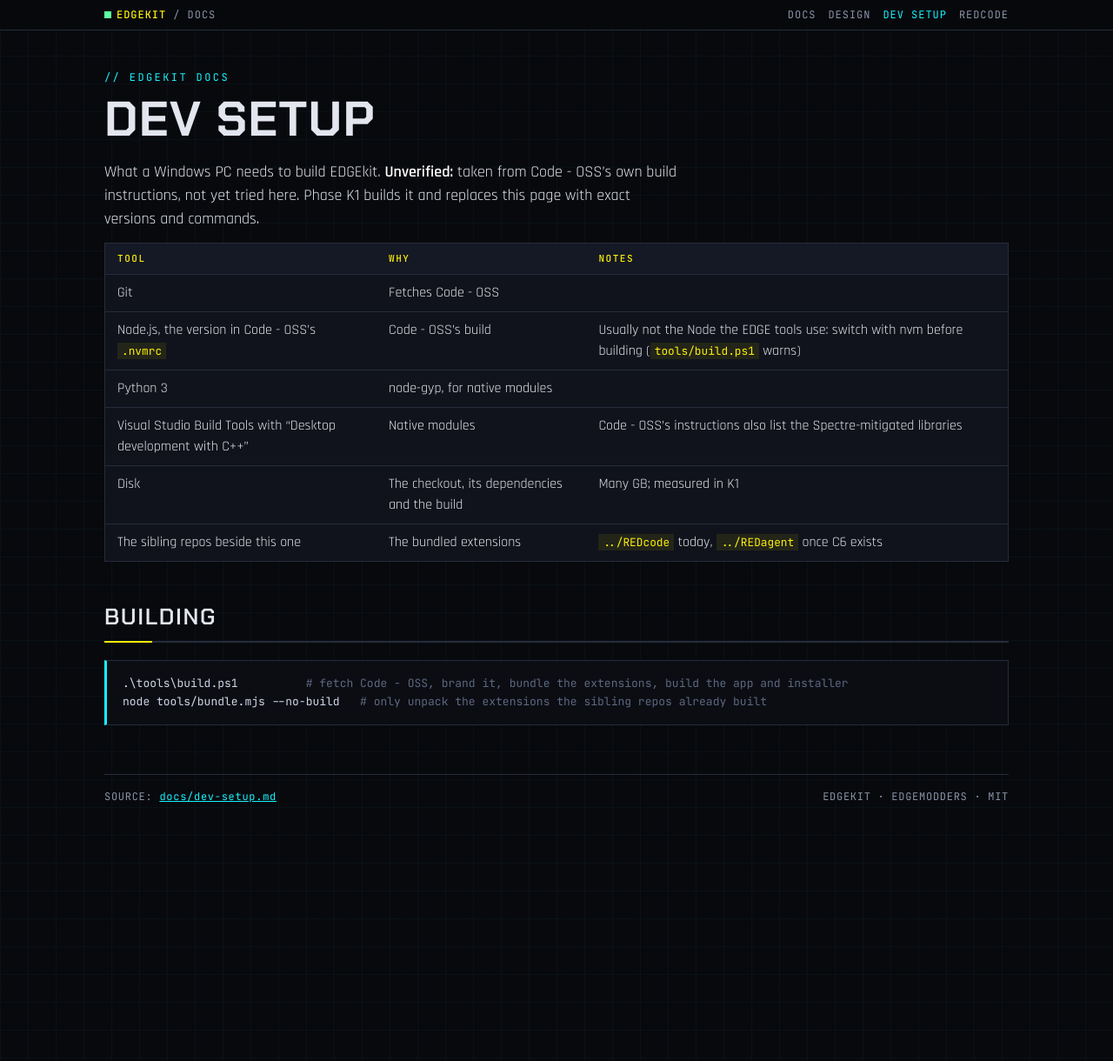
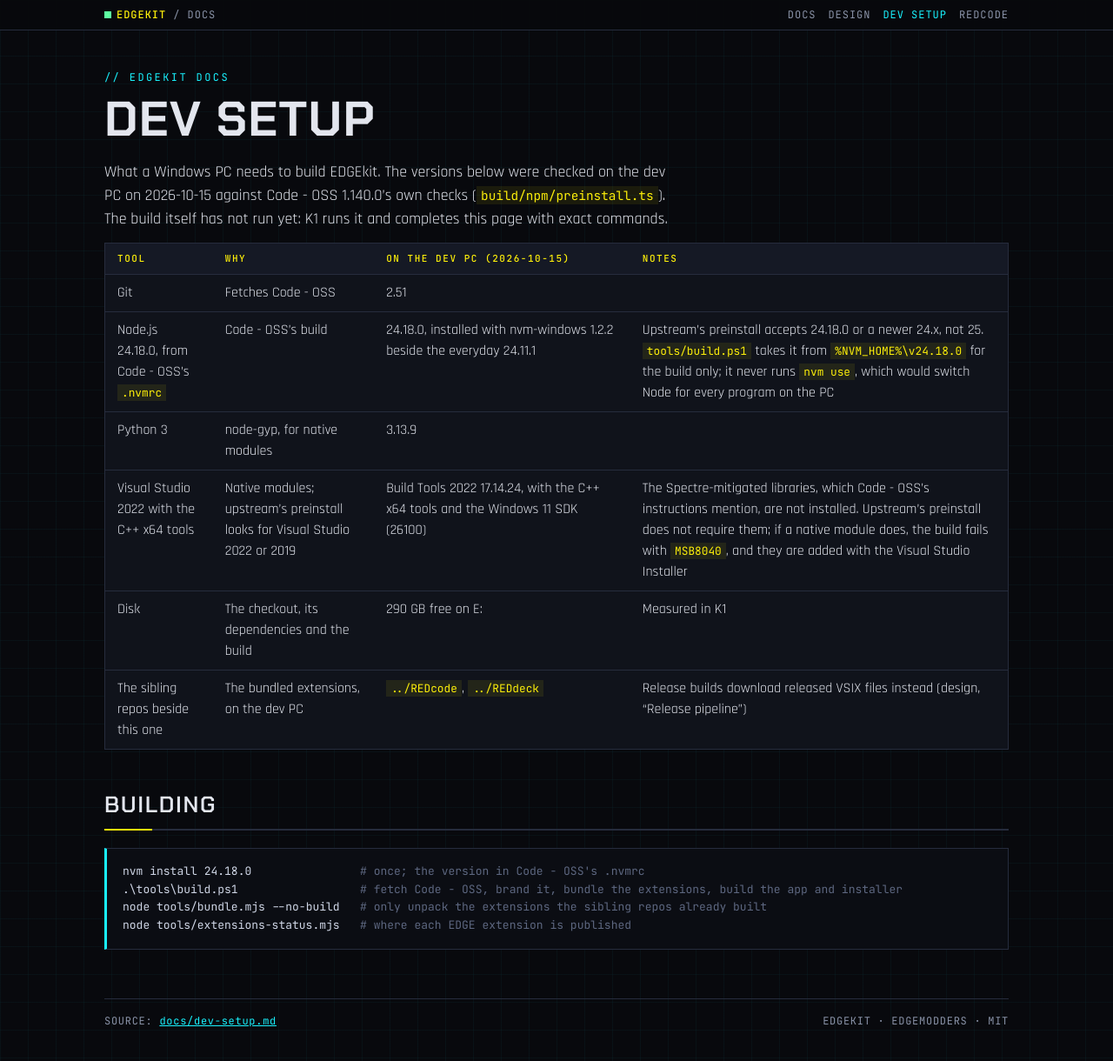
Before and after one commit to Edgemodders/EDGEkit, a Jekyll site: the page built from docs/dev-setup.md, in a window 1280 px wide and 1247 px high. Shown: the top 1220 px of the window at 87% size. Built offline with Jekyll 4.4.1, drawn with Linux system fonts in a browser that asks for light colours; our own code applies the rules of GitHub Pages for plain Markdown files.

Commit message:
Dev setup checked against Code - OSS 1.140.0; build.ps1 takes Node 24.18.0 from nvm for the build only
Co-Authored-By: Claude Opus 5.5 <noreply@anthropic.com>

````diff
--- a/docs/dev-setup.md
+++ b/docs/dev-setup.md
@@ -1,19 +1,21 @@
 # Dev setup
 
-What a Windows PC needs to build EDGEkit. **Unverified:** taken from Code - OSS's own build instructions, not yet tried here. Phase K1 builds it and replaces this page with exact versions and commands.
+What a Windows PC needs to build EDGEkit. The versions below were checked on the dev PC on 2026-10-15 against Code - OSS 1.140.0's own checks (`build/npm/preinstall.ts`). The build itself has not run yet: K1 runs it and completes this page with exact commands.
 
-| Tool | Why | Notes |
-|---|---|---|
-| Git | Fetches Code - OSS | |
-| Node.js, the version in Code - OSS's `.nvmrc` | Code - OSS's build | Usually not the Node the EDGE tools use: switch with nvm before building (`tools/build.ps1` warns) |
-| Python 3 | node-gyp, for native modules | |
-| Visual Studio Build Tools with "Desktop development with C++" | Native modules | Code - OSS's instructions also list the Spectre-mitigated libraries |
-| Disk | The checkout, its dependencies and the build | Many GB; measured in K1 |
-| The sibling repos beside this one | The bundled extensions | `../REDcode` today, `../REDagent` once C6 exists |
+| Tool | Why | On the dev PC (2026-10-15) | Notes |
+|---|---|---|---|
+| Git | Fetches Code - OSS | 2.51 | |
+| Node.js 24.18.0, from Code - OSS's `.nvmrc` | Code - OSS's build | 24.18.0, installed with nvm-windows 1.2.2 beside the everyday 24.11.1 | Upstream's preinstall accepts 24.18.0 or a newer 24.x, not 25. `tools/build.ps1` takes it from `%NVM_HOME%\v24.18.0` for the build only; it never runs `nvm use`, which would switch Node for every program on the PC |
+| Python 3 | node-gyp, for native modules | 3.13.9 | |
+| Visual Studio 2022 with the C++ x64 tools | Native modules; upstream's preinstall looks for Visual Studio 2022 or 2019 | Build Tools 2022 17.14.24, with the C++ x64 tools and the Windows 11 SDK (26100) | The Spectre-mitigated libraries, which Code - OSS's instructions mention, are not installed. Upstream's preinstall does not require them; if a native module does, the build fails with `MSB8040`, and they are added with the Visual Studio Installer |
+| Disk | The checkout, its dependencies and the build | 290 GB free on E: | Measured in K1 |
+| The sibling repos beside this one | The bundled extensions, on the dev PC | `../REDcode`, `../REDdeck` | Release builds download released VSIX files instead (design, "Release pipeline") |
 
 ## Building
 
 ```powershell
-.\tools\build.ps1          # fetch Code - OSS, brand it, bundle the extensions, build the app and installer
+nvm install 24.18.0                # once; the version in Code - OSS's .nvmrc
+.\tools\build.ps1                  # fetch Code - OSS, brand it, bundle the extensions, build the app and installer
 node tools/bundle.mjs --no-build   # only unpack the extensions the sibling repos already built
+node tools/extensions-status.mjs   # where each EDGE extension is published
 ```
````
Also changed, not shown: 1 other file.
